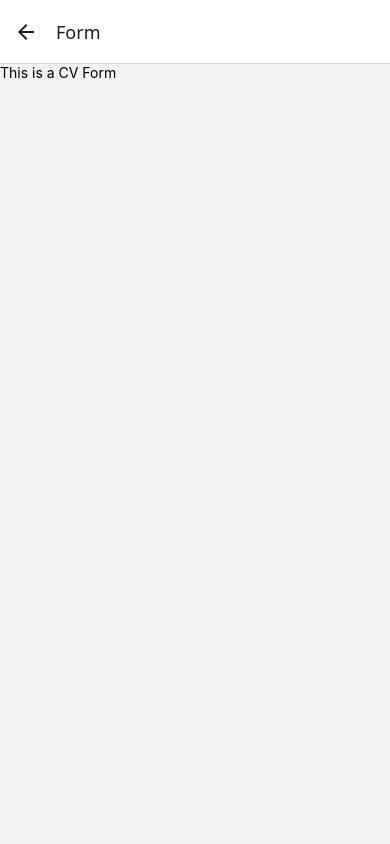
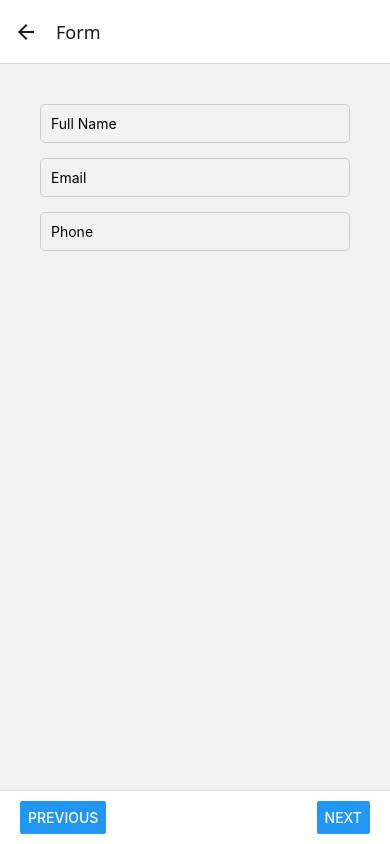
Before and after one commit to backbencherjigyasoo/cvmaker-native, a React Native app: screen /Form in a window 390 px wide. Built offline with nearby package versions, Linux system fonts and the light colour scheme.

Commit message:
added different forms like personal, education, experience

```diff
--- a/pages/CVForm.tsx
+++ b/pages/CVForm.tsx
@@ -1,16 +1,88 @@
-import { Text, View, StyleSheet } from 'react-native';
+import React, { useState } from 'react';
+import {
+  Text,
+  View,
+  StyleSheet,
+  Button,
+  Alert,
+  ScrollView,
+  KeyboardAvoidingView,
+  Platform,
+} from 'react-native';
+
+import Personal from './Personal';
+import Education from './Education';
+import Experience from './Experience';
+import SkillsProjects from './SkillsProjects';
+import Summary from './Summary';
+
+const CVForm = () => {
+  const [step, setStep] = useState(1);
+
+  const handlePrevious = () => {
+    if (step <= 1) {
+      Alert.alert('Warning', 'This is the first page');
+      return;
+    }
+    setStep(prev => prev - 1);
+  };
+
+  const handleNext = () => {
+    if (step >= 5) {
+      Alert.alert('Warning', 'This is the last page');
+      return;
+    }
+    setStep(prev => prev + 1);
+  };
+
+  return (
+    <KeyboardAvoidingView
+      style={styles.wrapper}
+      behavior={Platform.OS === 'ios' ? 'padding' : undefined}
+    >
+      <View style={styles.container}>
+        <ScrollView contentContainerStyle={styles.formArea}>
+          {step === 1 && <Personal />}
+          {step === 2 && <Education />}
+          {step === 3 && <Experience />}
+          {step === 4 && <SkillsProjects />}
+          {step === 5 && <Summary />}
+        </ScrollView>
+
+        <View style={styles.buttonContainer}>
+          <Button title="Previous" onPress={handlePrevious} />
+          <Button title="Next" onPress={handleNext} />
+        </View>
+      </View>
+    </KeyboardAvoidingView>
+  );
+};
 
 const styles = StyleSheet.create({
-    container:{
+  wrapper: {
+    flex: 1,
+  },
+  container: {
+    flex: 1,
+    position: 'relative',
+  },
+  formArea: {
+    padding: 20,
+    paddingBottom: 100, // to prevent form from hiding behind buttons
+  },
+  buttonContainer: {
+    position: 'absolute',
+    bottom: 0,
+    left: 0,
+    right: 0,
+    backgroundColor: '#fff',
+    paddingVertical: 10,
+    paddingHorizontal: 20,
+    flexDirection: 'row',
+    justifyContent: 'space-between',
+    borderTopWidth: 1,
+    borderTopColor: '#ddd',
+  },
+});
 
-    }
-})
-
-const CVForm = () => {
- return (
-  <View style={styles.container}>
-   <Text>This is a CV Form</Text>
-  </View>
- )
-}
-export default CVForm
+export default CVForm;
--- /dev/null
+++ b/pages/Education.tsx
@@ -0,0 +1,16 @@
+import { StyleSheet, Text, View } from 'react-native';
+
+const Education = () => {
+ return (
+  <View >
+   <Text>Hello World</Text>
+  </View>
+ )
+}
+
+const styles = StyleSheet.create({
+    container: {
+
+    }
+})
+export default Education
--- /dev/null
+++ b/pages/Experience.tsx
@@ -0,0 +1,10 @@
+import { Text, View } from 'react-native';
+
+const Experience = () => {
+ return (
+  <View >
+   <Text>Hello World</Text>
+  </View>
+ )
+}
+export default Experience
--- /dev/null
+++ b/pages/Personal.tsx
@@ -0,0 +1,61 @@
+import { useState } from 'react';
+import { ScrollView, StyleSheet, TextInput } from 'react-native';
+
+const Personal = () => {
+  const [form, setForm] = useState({
+    name: '',
+    email: '',
+    phone: '',
+  });
+
+  const handleChange = (key: string, value: string) => {
+    setForm(prev => ({ ...prev, [key]: value }));
+  };
+  return (
+    <ScrollView contentContainerStyle={styles.container}>
+      <TextInput
+        style={styles.input}
+        placeholder="Full Name"
+        value={form.name}
+        onChangeText={text => handleChange('name', text)}
+      />
+
+      <TextInput
+        style={styles.input}
+        placeholder="Email"
+        keyboardType="email-address"
+        value={form.email}
+        onChangeText={text => handleChange('email', text)}
+      />
+
+      <TextInput
+        style={styles.input}
+        placeholder="Phone"
+        keyboardType="phone-pad"
+        value={form.phone}
+        onChangeText={text => handleChange('phone', text)}
+      />
+    </ScrollView>
+  );
+};
+
+const styles = StyleSheet.create({
+  container: {
+    padding: 20,
+  },
+  heading: {
+    fontSize: 18,
+    marginBottom: 20,
+    fontWeight: 'bold',
+    textAlign: 'center',
+  },
+  input: {
+    borderWidth: 1,
+    borderColor: '#ccc',
+    padding: 10,
+    marginBottom: 15,
+    borderRadius: 5,
+  },
+});
+
+export default Personal;
--- /dev/null
+++ b/pages/SkillsProjects.tsx
@@ -0,0 +1,10 @@
+import { Text, View } from 'react-native';
+
+const SkillsProjects = () => {
+ return (
+  <View >
+   <Text>Hello World</Text>
+  </View>
+ )
+}
+export default SkillsProjects
--- /dev/null
+++ b/pages/Summary.tsx
@@ -0,0 +1,10 @@
+import { Text, View } from 'react-native';
+
+const Summary = () => {
+ return (
+  <View >
+   <Text>Hello World</Text>
+  </View>
+ )
+}
+export default Summary
```
